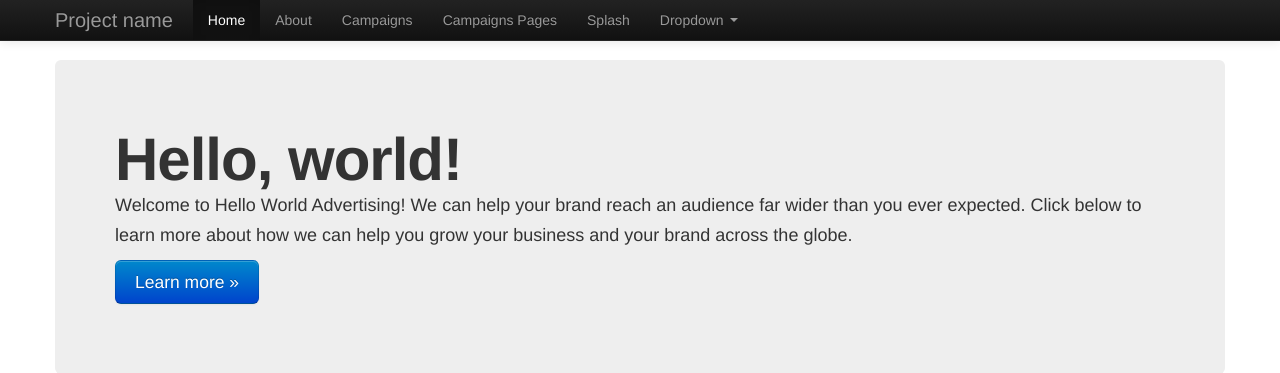
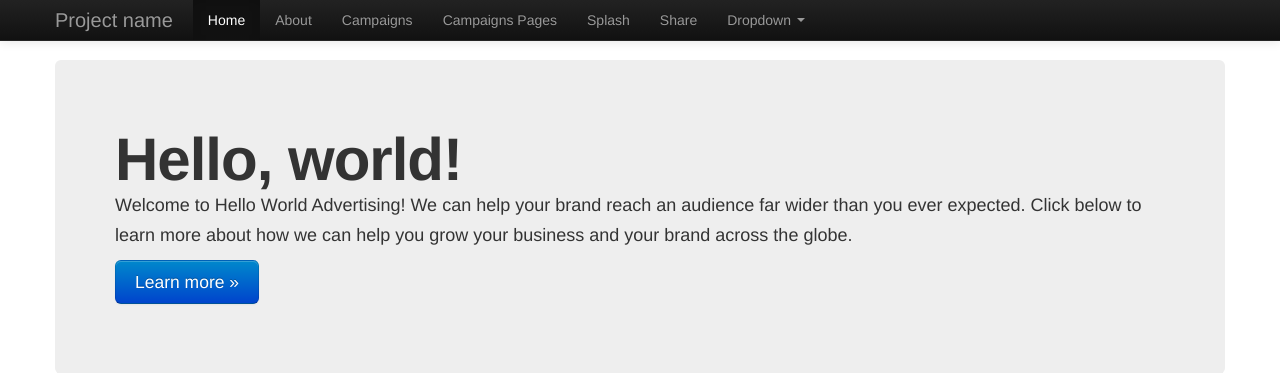
Before and after one commit to c1phr/cs399_agency, a Django app: page / in a window 1280 px wide. Shown: the top 373 px of the page. Run offline with Django 3.2, Linux system fonts and the light colour scheme; some libraries are stand-ins or nearby versions.

Commit message:
Added initial share page with form, pending furthter styling

```diff
--- a/agencyProject/agencyProject/templates/base.html
+++ b/agencyProject/agencyProject/templates/base.html
@@ -52,6 +52,7 @@
               <li><a href='{% url "campaigns" %}'>Campaigns</a></li>
               <li><a href='{% url "campaigns_pages" %}'>Campaigns Pages</a></li>
               <li><a href='{% url "splash" %}'>Splash</a></li>
+              <li><a href='{% url "share" %}'>Share</a></li>
               <li class="dropdown">
                 <a href="#" class="dropdown-toggle" data-toggle="dropdown">Dropdown <b class="caret"></b></a>
                 <ul class="dropdown-menu">
--- a/agencyProject/agencyProject/urls.py
+++ b/agencyProject/agencyProject/urls.py
@@ -14,5 +14,6 @@ urlpatterns = patterns('',
     url(r'^campaigns/', views.campaigns, name='campaigns'),
     url(r'^campaigns_pages/',views.campaigns_pages, name='campaigns_pages'),
     url(r'^splash/', views.splash, name='splash'),
+    url(r'^share/', views.share, name='share'),
     url(r'^admin/', include(admin.site.urls)),
 )+ static(settings.STATIC_URL, document_root=settings.STATIC_ROOT)
--- a/agencyProject/agencyProject/views.py
+++ b/agencyProject/agencyProject/views.py
@@ -46,8 +46,20 @@ def share(request):
         form = share_form(request.POST)
 
         if form.is_valid():
-            share = form()
+            share = models.share_form
             share.first_name = form.cleaned_data["first name"]
             share.last_name = form.cleaned_data["last name"]
+            share.receiver_email = form.cleaned_data["receiver_email"]
+            share.sender_email = form.cleaned_data["sender_email"]
+            share.receiver_phone = form.cleaned_data["receiver_phone"]
+            share.sender_phone = form.cleaned_data["sender_phone"]
+            share.save()
+
+            return HttpResponseRedirect('/')
+
+    else:
+        form = share_form()
+
+    return render(request, 'share.html', {'form': form})
 
     return render(request, 'share.html', {})
```
Also changed, not shown: agencyProject/agencyProject/templates/share.html (added, +20 -0 lines).
